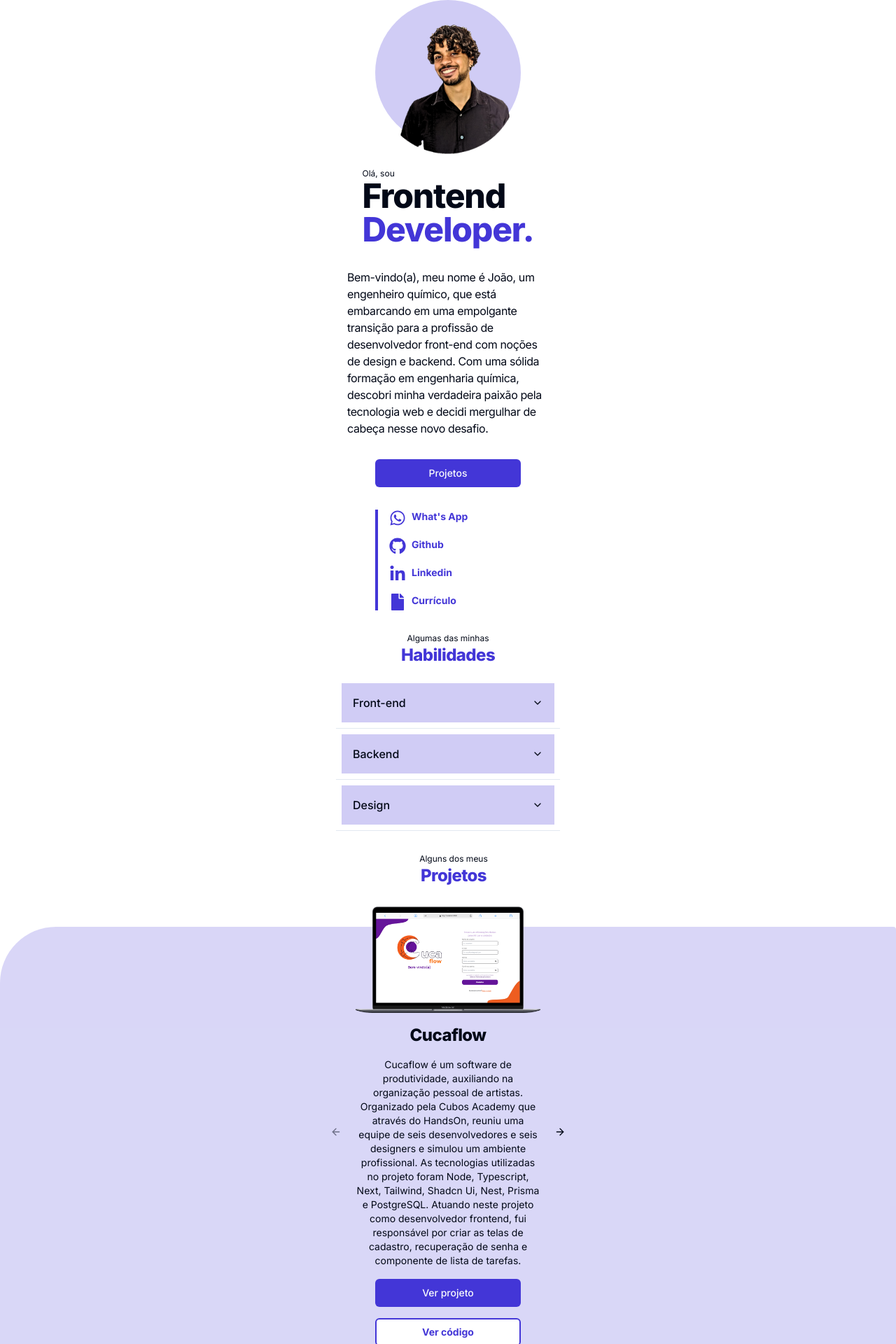
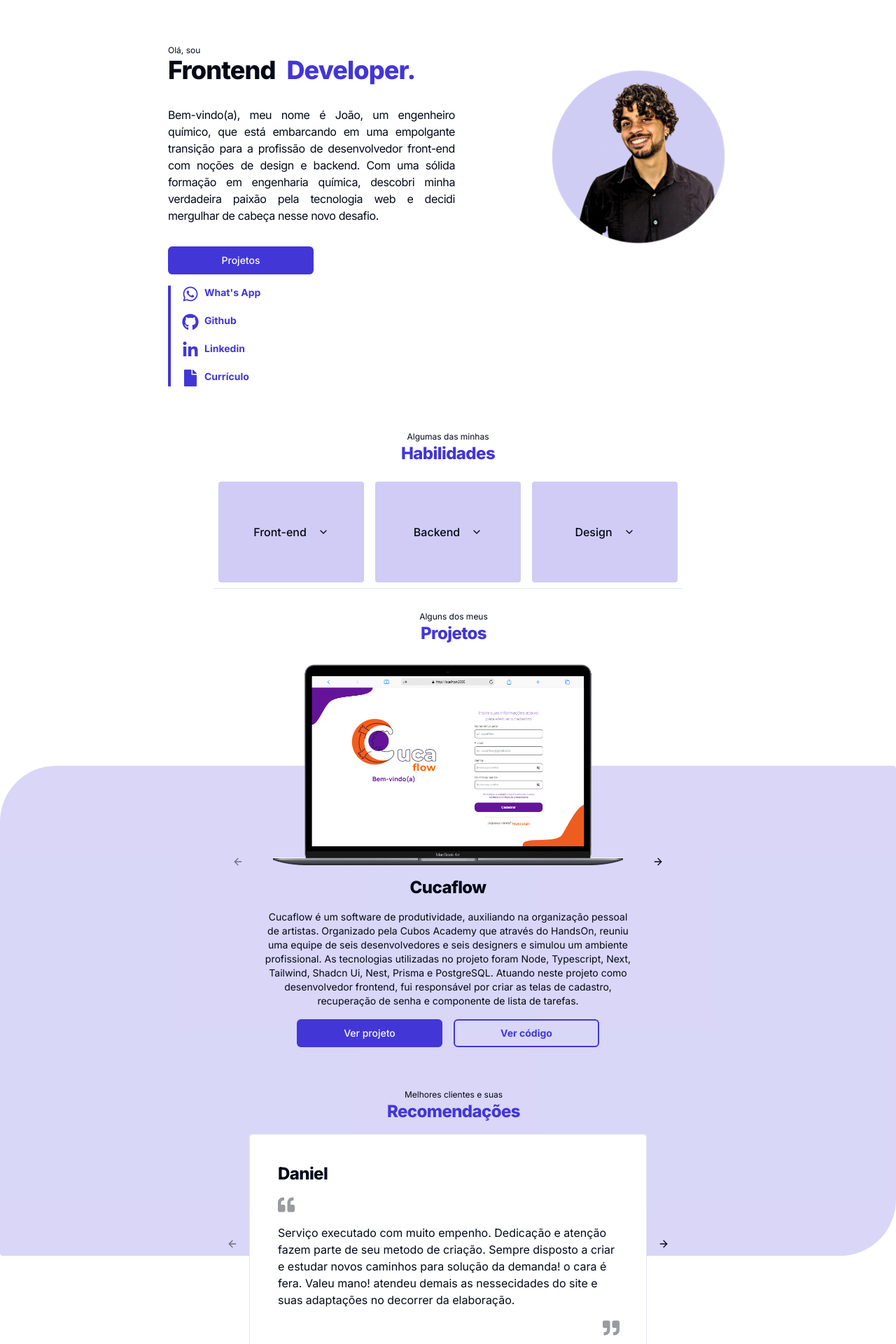
Before and after one commit to joaonevescampos/new-portfolio, a Next.js app: page / in a window 1280 px wide. Shown: the part 56-1976 px from the top of the page at 70% size. Built offline with nearby package versions, Linux system fonts and the light colour scheme.

Commit message:
made the tablet and desktop version

```diff
--- a/src/app/page.tsx
+++ b/src/app/page.tsx
@@ -11,8 +11,7 @@
     <>
       <Header/>
       <main className="flex flex-col items-center justify-center">
-        <div className="absolute top-[1380px] rounded-tl-[80px] rounded-br-[80px] rounded -z-10 w-screen h-[700px] bg-purple-color01 bg-opacity-20 ">
-
+        <div className="absolute top-[1450px] md:top-[1150px] rounded-tl-[80px] rounded-br-[80px] rounded -z-10 w-screen h-[700px] bg-purple-color01 bg-opacity-20 ">
         </div>
         <Introduction />
         <Skills />
--- a/src/components/Contact/index.tsx
+++ b/src/components/Contact/index.tsx
@@ -50,7 +50,7 @@
             <h2 className="scroll-m-20 text-xl font-extrabold tracking-tight lg:text-2xl text-purple-color01">Contato</h2>
             </div>
             <Form {...form}>
-      <form onSubmit={form.handleSubmit(onSubmit)} className="space-y-4 w-64">
+      <form onSubmit={form.handleSubmit(onSubmit)} className="space-y-4 w-64 md:w-[600px]">
         <FormField
           control={form.control}
           name="email"
--- a/src/components/Footer/index.tsx
+++ b/src/components/Footer/index.tsx
@@ -8,7 +8,7 @@
                 <FaLinkedinIn/>
                 <FaGithub />
             </div>
-            <p className="w-72 text-center text-xs">
+            <p className="w-72 md:w-[400px] text-center text-xs">
                 Copyright &copy 2024 - Created by João Campos - All rights reserved
             </p>
 
--- a/src/components/Introduction/index.tsx
+++ b/src/components/Introduction/index.tsx
@@ -3,33 +3,31 @@
 import { FaBars, FaMoon, FaSun, FaWhatsapp, FaLinkedinIn, FaGithub, FaFile } from "react-icons/fa";
 import { GoSun } from "react-icons/go";
 import { Button } from "../ui/button";
-// FaWhatsapp, FaLinkedinIn, FaGithub, FaFile
-//front: FaCode, design FaDesktop, back: FaCube
-//Tecnologias: /di
-//DiHTML5, DiCSS3, DiJsBadge, DiReact, DiBootstrap, DiPostgresql, DiNodeJsSmall,
-//DiGit, FaGithub, FaFigma, SiTailwindcss, SiCanva, SiGimp
+
 export default function Introduction() {
     return (
-        <div className="flex flex-col items-center justify-center">
-            <div className="bg-purple-color01 opacity-25 w-52 h-52 rounded-full absolute top-14 -z-10"></div>
+        <div className="flex flex-col items-center justify-center md:flex-row-reverse md:gap-40 lg:gap-64 md:items-start md:justify-start p-8">
+            <div>
                     <Image
                         src={photoProfile}
                         alt="logo do portfólio"
-                    width={208}
-                    height={208}
+                        className="w-52 md:w-64 md:pt-12 "
                     />
-            <div className="flex justify-center items-center flex-col gap-8 my-4 w-72">
+            </div>
             <div>
+                <div className="flex justify-center items-center md:items-start md:justify-start flex-col gap-8 my-4 w-72">
+                    <div className="">
                         <p className="text-xs">Olá, sou</p>
-                    <h1 className="scroll-m-20 text-4xl font-extrabold tracking-tight lg:text-5xl">Frontend</h1>
-                    <h1 className="scroll-m-20 text-4xl font-extrabold tracking-tight lg:text-5xl text-purple-color01"> Developer.</h1>
+                        <div className="md:flex md:gap-4">
+                            <h1 className="scroll-m-20 text-4xl font-extrabold tracking-tight">Frontend</h1>
+                            <h1 className="scroll-m-20 text-4xl font-extrabold tracking-tight text-purple-color01"> Developer.</h1>
                         </div>
-                <p className="scroll-m-20 text-base tracking-tight">
+                    </div>
+                    <p className="scroll-m-20 text-base text-justify tracking-tight md:w-[410px]">
                         Bem-vindo(a), meu nome é João, um engenheiro químico, que está embarcando em uma empolgante transição para a profissão de desenvolvedor front-end com noções de design e backend. Com uma sólida formação em engenharia química, descobri minha verdadeira paixão pela tecnologia web e decidi mergulhar de cabeça nesse novo desafio.
                     </p>
                     <Button variant="default">Projetos</Button>
                 </div>
-
                 <div className="flex flex-col text-sm w-52 gap-4 pl-4 my-4 border-l-4 border-purple-color01">
                     <div className="flex gap-2">
                         <FaWhatsapp className="text-2xl text-purple-color01" />
@@ -49,5 +47,6 @@
                     </div>
                 </div>
             </div>
+        </div>
     );
 };
--- a/src/components/Projects/index.tsx
+++ b/src/components/Projects/index.tsx
@@ -46,22 +46,23 @@
             <p className="text-xs">Alguns dos meus</p>
               <h2 className="scroll-m-20 text-xl font-extrabold tracking-tight lg:text-2xl text-purple-color01">Projetos</h2>
         </div>
-          <Carousel className="w-full max-w-xs">
-                <CarouselContent>
+          <Carousel className="max-w-xs md:max-w-none ">
+                <CarouselContent className="md:w-[600px]">
                     {projects.map((item, index) => (
                     <CarouselItem key={index}>
-                        <div className="p-1">
-                        <Card className="bg-transparent">
+                        <div className="p-1 ">
+                        <Card className="bg-transparent ">
                             <CardContent className="flex flex-col aspect-square items-center justify-center p-6 text-sm">
                                 <Image
                                     src={item.src}
                                     alt={item.name}
-                                    className="w-96"
+                                    className="w-96 md:w-[500px]"
 
                                         />
                                         <h2 className="scroll-m-20 text-xl font-extrabold tracking-tight lg:text-2xl mt-4">{item.name}</h2>
                                         <p className="text-center my-4">{item.description}</p>
 
+                                        <div className="flex flex-col md:flex-row md:gap-4">
                                             <Button
                                                 variant="default"
                                                 className="mb-4"
@@ -74,6 +75,7 @@
                                             >
                                                 Ver código
                                             </Button>
+                                        </div>
                             </CardContent>
                         </Card>
                         </div>
--- a/src/components/Recomendations/index.tsx
+++ b/src/components/Recomendations/index.tsx
@@ -1,9 +1,5 @@
 import * as React from "react";
-import Image from "next/image";
-import cucaflow from "../../assets/project-cucaflow.png";
-import newboard from "../../assets/project-newboard.png";
-import mandala from "../../assets/project-mandala.png";
-import hotel from "../../assets/hotel-campos.png";
+import {FaQuoteLeft, FaQuoteRight} from "react-icons/fa"
 import { Card, CardContent } from "@/components/ui/card";
 import {
     Carousel,
@@ -12,7 +8,6 @@
     CarouselNext,
     CarouselPrevious,
 } from "@/components/ui/carousel";
-import { Button } from "../ui/button";
 
 export function Recomendations() {
 
@@ -24,6 +19,15 @@
         {
             person: "Helena", review: "Adorei! Acho que você pegou bem o espírito da coisa. A ideia de portal e conexões. Ficou bem clean, elegante e profissional."
         },
+        {
+            person: "Jamile", review: "Está sendo maravilhoso trabalhar contigo. Tô muito feliz pelo teu aprendizado super rápido no frontend. E tá ficando incrível o projeto."
+        },
+        {
+            person: "Tayanna", review: "Está sendo muito bom trabalhar com você! O projeto tá ficando incrível."
+        },
+        {
+            person: "Patrick", review: "Eu fiquei muito aflito quando perdemos o nosso front lá atrás. Mas você foi sensacional!"
+        },
     ]
 
   return (
@@ -32,16 +36,18 @@
             <p className="text-xs">Melhores clientes e suas</p>
             <h2 className="scroll-m-20 text-xl font-extrabold tracking-tight lg:text-2xl text-purple-color01">Recomendações</h2>
         </div>
-          <Carousel className="w-full max-w-xs">
+          <Carousel className="w-full max-w-xs md:max-w-[600px]">
                 <CarouselContent>
                     {recomendations.map((item) => (
                     <CarouselItem key={recomendations.indexOf(item)}>
                         <div className="p-4">
                         <Card>
-                            <CardContent className="flex flex-col border aspect-square items-center justify-center p-6">
+                                    <CardContent className=" border p-6">
 
-                                        <h2 className="scroll-m-20 text-xl font-extrabold tracking-tight lg:text-2xl mt-4">{item.person}</h2>
-                                        <p className="text-left my-4">{item.review}</p>
+                                        <h2 className="scroll-m-20 text-xl font-extrabold tracking-tight md:text-2xl m-4">{item.person}</h2>
+                                        <FaQuoteLeft className="m-4 opacity-40 text-2xl"/>
+                                        <p className="text-left m-4">{item.review}</p>
+                                        <FaQuoteRight className="opacity-40 text-2xl ml-[200px] md:ml-[480px]"/>
                             </CardContent>
                         </Card>
                         </div>
--- a/src/components/Skills/index.tsx
+++ b/src/components/Skills/index.tsx
@@ -4,9 +4,9 @@
     AccordionItem,
     AccordionTrigger,
   } from "@/components/ui/accordion"
-import { useState } from "react"
 import { DiCss3, DiGit, DiGithub, DiHtml5, DiJsBadge, DiReact, DiNodejsSmall, DiPostgresql } from "react-icons/di"
 import { SiNextdotjs, SiTailwindcss, SiTypescript } from "react-icons/si"
+
 
 export function Skills() {
 
@@ -17,7 +17,7 @@
                 <h2 className="scroll-m-20 text-xl font-extrabold tracking-tight lg:text-2xl text-purple-color01">Habilidades</h2>
             </div>
 
-        <Accordion type="single" collapsible className="w-full">
+        <Accordion type="single" collapsible className="md:flex md:justify-center w-full">
         <AccordionItem value="frontend">
           <AccordionTrigger>Front-end</AccordionTrigger>
             <AccordionContent>
@@ -137,7 +137,9 @@
           </AccordionContent>
         </AccordionItem>
         <AccordionItem value="design">
-          <AccordionTrigger>Design</AccordionTrigger>
+            <AccordionTrigger>
+                Design
+            </AccordionTrigger>
           <AccordionContent>
           <p className="mb-4 w-full">
                 Como um artista nato com criatividade de sobra, sempre me interessei por arte e design. Adquiri noções básicas de design e domínio principalmente do Figma e Canva.
--- a/src/components/ui/accordion.tsx
+++ b/src/components/ui/accordion.tsx
@@ -28,13 +28,13 @@
     <AccordionPrimitive.Trigger
       ref={ref}
       className={cn(
-        `flex flex-1 items-center bg-opacity-25 p-4 m-2 w-72 justify-between py-4 font-medium transition-all hover:underline bg-purple-color01 [&[data-state=open]>svg]:rotate-180 [&[data-state=open]]:bg-purple-color01 [&[data-state=open]]:text-white`,
+        `flex flex-1 items-center bg-opacity-25 p-4 m-2 w-72 md:w-52 md:h-36 justify-center rounded py-4 font-medium transition-all hover:underline bg-purple-color01 [&[data-state=open]>svg]:rotate-180 [&[data-state=open]]:bg-purple-color01 [&[data-state=open]]:text-white`,
         className
       )}
       {...props}
     >
       {children}
-      <ChevronDown className="h-4 w-4 shrink-0 transition-transform duration-200" />
+      <ChevronDown className="h-4 w-4 ml-4 shrink-0 transition-transform duration-200" />
     </AccordionPrimitive.Trigger>
   </AccordionPrimitive.Header>
 ))
--- a/src/components/ui/button.tsx
+++ b/src/components/ui/button.tsx
@@ -13,7 +13,7 @@
         destructive:
           "bg-destructive w-52 text-destructive-foreground hover:bg-destructive/90",
         outline:
-          "border-2 w-52 border-purple-color01 text-purple-color01 font-bold bg-background hover:bg-accent hover:text-accent-foreground",
+          "border-2 w-52 border-purple-color01 text-purple-color01 font-bold bg-transparent hover:bg-accent hover:text-accent-foreground",
         secondary:
           "bg-secondary w-52 text-secondary-foreground hover:bg-secondary/80",
         ghost: "hover:bg-accent w-52 hover:text-accent-foreground",
--- a/src/components/ui/carousel.tsx
+++ b/src/components/ui/carousel.tsx
@@ -206,7 +206,7 @@
       variant={variant}
       size={size}
       className={cn(
-        "absolute  h-8 w-8",
+        "absolute  h-8 w-8 md:w-4",
         orientation === "horizontal"
           ? "-left-4 top-1/2 -translate-y-1/2"
           : "-top-12 left-1/2 -translate-x-1/2 rotate-90",
@@ -235,7 +235,7 @@
       variant={variant}
       size={size}
       className={cn(
-        "absolute h-8 w-8",
+        "absolute h-8 w-8 md:w-4",
         orientation === "horizontal"
           ? "-right-4 top-1/2 -translate-y-1/2"
           : "-bottom-12 left-1/2 -translate-x-1/2 rotate-90",
```
Also changed, not shown: src/assets/photo-profile.png. Lines whose indentation alone changed are shown as unchanged.
